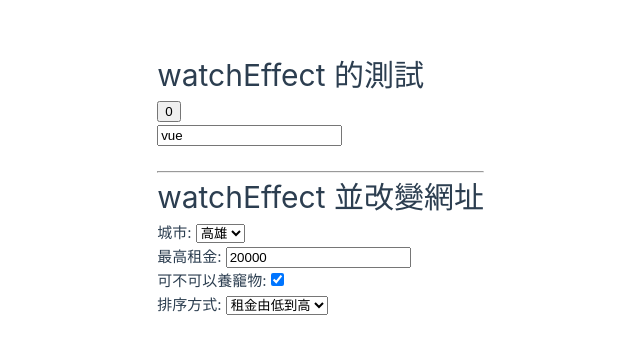
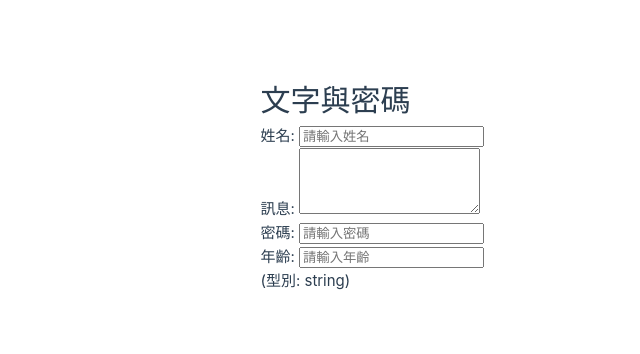
Before and after one commit to idben/EEIT023_20260812, a Vue app in the folder vue01/: page / in a window 1280 px wide. Shown: the part 216-570 px from the top of the page, without its empty margins (156-796 px from the left). Built offline with nearby package versions, Linux system fonts and the light colour scheme.

Commit message:
數字, 文字和密碼的綁定

```diff
--- /dev/null
+++ b/vue01/src/Form01.vue
@@ -0,0 +1,41 @@
+<script setup>
+import { ref } from 'vue'
+
+const name = ref('')
+const message = ref('')
+const password = ref('')
+const age = ref('')
+</script>
+
+<template>
+    <div>
+        <h1>文字與密碼</h1>
+
+        <div>
+            <label>姓名: </label>
+            <input type="text" v-model="name" placeholder="請輸入姓名">
+            <p>{{ name }}</p>
+        </div>
+
+        <div>
+            <label>訊息: </label>
+            <textarea v-model="message" rows="4"></textarea>
+            <p>{{ message }}</p>
+        </div>
+
+        <div>
+            <label>密碼: </label>
+            <input type="password" v-model="password" placeholder="請輸入密碼">
+            <p>{{ password }}</p>
+        </div>
+
+
+        <div>
+            <label>年齡: </label>
+            <input type="number" v-model="age" placeholder="請輸入年齡">
+            <p>{{ age }} (型別: {{ typeof age }})</p>
+        </div>
+    </div>
+</template>
+
+<style scoped></style>
--- a/vue01/src/main.js
+++ b/vue01/src/main.js
@@ -1,6 +1,6 @@
 import './assets/main.css'
 
 import { createApp } from 'vue'
-import App from './Test09.vue'
+import App from './Form01.vue'
 
 createApp(App).mount('#app')
```
